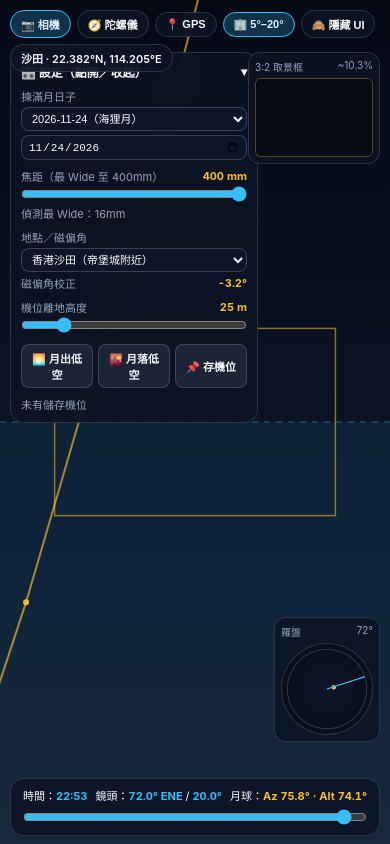
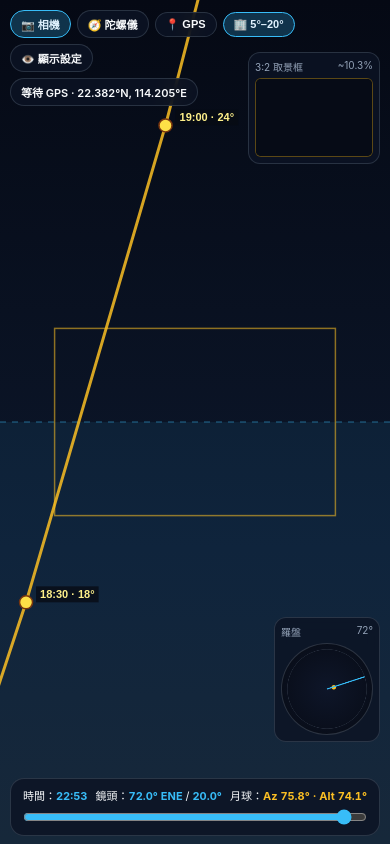
Before and after one commit to Powersupper/PhotoMoonAR, a plain HTML site: page index.html in a window 390 px wide. Drawn offline with Linux system fonts and the light colour scheme; animation ran at ten frames a second.

Commit message:
Update index.html
Improved UI and performance

```diff
--- a/index.html
+++ b/index.html
@@ -59,33 +59,6 @@
       z-index: 2;
     }
 
-    /* Hide UI mode */
-    body.ui-hidden .ui-chrome {
-      display: none !important;
-    }
-
-    #btnShowUi {
-      display: none;
-      position: fixed;
-      top: 12px;
-      right: 12px;
-      z-index: 40;
-      background: rgba(13, 20, 36, 0.75);
-      border: 1px solid rgba(56, 189, 248, 0.6);
-      color: #e0f2fe;
-      border-radius: 999px;
-      padding: 6px 12px;
-      font-size: 12px;
-      font-weight: 700;
-      cursor: pointer;
-    }
-
-    body.ui-hidden #btnShowUi {
-      display: inline-flex;
-      align-items: center;
-      gap: 4px;
-    }
-
     .top-bar {
       position: fixed;
       top: 10px;
@@ -110,8 +83,8 @@
 
     .pill {
       background: var(--panel);
-      backdrop-filter: blur(10px);
-      -webkit-backdrop-filter: blur(10px);
+      backdrop-filter: blur(8px);
+      -webkit-backdrop-filter: blur(8px);
       border: 1px solid var(--panel-border);
       color: var(--text);
       border-radius: 999px;
@@ -143,8 +116,8 @@
       width: 248px;
       max-width: calc(100vw - 20px);
       background: var(--panel);
-      backdrop-filter: blur(10px);
-      -webkit-backdrop-filter: blur(10px);
+      backdrop-filter: blur(8px);
+      -webkit-backdrop-filter: blur(8px);
       border: 1px solid var(--panel-border);
       border-radius: 14px;
       padding: 10px;
@@ -155,6 +128,7 @@
       gap: 8px;
     }
 
+    .side-panel.hidden-panel,
     .side-panel.collapsed .panel-body {
       display: none;
     }
@@ -175,11 +149,7 @@
       gap: 6px;
     }
 
-    .label {
-      color: var(--muted);
-      font-size: 11px;
-    }
-
+    .label { color: var(--muted); font-size: 11px; }
     .val {
       font-variant-numeric: tabular-nums;
       font-weight: 700;
@@ -205,11 +175,7 @@
       margin: 2px 0;
     }
 
-    .btn-row {
-      display: flex;
-      gap: 5px;
-      flex-wrap: wrap;
-    }
+    .btn-row { display: flex; gap: 5px; flex-wrap: wrap; }
 
     .btn {
       flex: 1;
@@ -231,8 +197,8 @@
       right: 10px;
       width: 132px;
       background: var(--panel);
-      backdrop-filter: blur(10px);
-      -webkit-backdrop-filter: blur(10px);
+      backdrop-filter: blur(8px);
+      -webkit-backdrop-filter: blur(8px);
       border: 1px solid var(--panel-border);
       border-radius: 12px;
       padding: 6px;
@@ -262,8 +228,8 @@
       right: 10px;
       width: 106px;
       background: var(--panel);
-      backdrop-filter: blur(10px);
-      -webkit-backdrop-filter: blur(10px);
+      backdrop-filter: blur(8px);
+      -webkit-backdrop-filter: blur(8px);
       border: 1px solid var(--panel-border);
       border-radius: 12px;
       padding: 6px;
@@ -286,8 +252,8 @@
       left: 10px;
       right: 10px;
       background: var(--panel);
-      backdrop-filter: blur(12px);
-      -webkit-backdrop-filter: blur(12px);
+      backdrop-filter: blur(8px);
+      -webkit-backdrop-filter: blur(8px);
       border: 1px solid var(--panel-border);
       border-radius: 14px;
       padding: 8px 12px;
@@ -361,27 +327,24 @@
     <canvas id="arCanvas"></canvas>
   </div>
 
-  <button id="btnShowUi">👁️ 顯示 UI</button>
   <div class="status-toast" id="toast"></div>
 
-  <!-- Top Bar -->
-  <div class="top-bar ui-chrome">
+  <div class="top-bar">
     <div class="top-group">
       <button class="pill active" id="btnCamera">📷 相機</button>
       <button class="pill warn" id="btnGyro">🧭 陀螺儀</button>
       <button class="pill" id="btnGps">📍 GPS</button>
       <button class="pill active" id="btnGuideBand">🏢 5°–20°</button>
-      <button class="pill" id="btnHideUi">🙈 隱藏 UI</button>
+      <button class="pill" id="btnToggleSettings">👁️ 顯示設定</button>
     </div>
     <div class="top-group">
-      <span class="pill" id="gpsBadge">沙田 · 22.382°N, 114.205°E</span>
+      <span class="pill" id="gpsBadge">等待 GPS · 22.382°N, 114.205°E</span>
     </div>
   </div>
 
-  <!-- Left Control Panel -->
-  <div class="side-panel collapsed ui-chrome" id="sidePanel">
+  <div class="side-panel hidden-panel" id="sidePanel">
     <div class="panel-header" id="panelToggle">
-      <span>🎛️ 設定（點開／收起）</span>
+      <span>🎛️ 設定</span>
       <span>▾</span>
     </div>
     <div class="panel-body" style="display:flex;flex-direction:column;gap:8px;">
@@ -406,21 +369,12 @@
           <span class="val" id="focalVal">400 mm</span>
         </div>
         <input type="range" id="focalSlider" min="16" max="400" step="2" value="400" />
-        <div class="row"><span class="label" id="wideDetectLabel">偵測最 Wide：16mm</span></div>
+        <div class="row"><span class="label" id="wideDetectLabel">偵測最 Wide：約 16mm</span></div>
       </div>
 
-      <div>
-        <div class="row"><span class="label">地點／磁偏角</span></div>
-        <select id="presetLoc" style="margin-top:3px;">
-          <option value="22.3820,114.2050,25,香港沙田（帝堡城附近）">香港沙田（帝堡城附近）</option>
-          <option value="22.3130,114.2250,40,香港九龍東">香港九龍東</option>
-          <option value="35.1709,136.8815,15,日本名古屋">日本名古屋</option>
-          <option value="43.5910,142.4700,220,日本北海道美瑛">日本北海道美瑛</option>
-        </select>
-        <div class="row" style="margin-top:3px;">
-          <span class="label">磁偏角校正</span>
-          <span class="val" id="declinationVal">-3.2°</span>
-        </div>
+      <div class="row">
+        <span class="label">磁偏角校正（依 GPS）</span>
+        <span class="val" id="declinationVal">-3.2°</span>
       </div>
 
       <div>
@@ -441,8 +395,7 @@
     </div>
   </div>
 
-  <!-- 3:2 Telephoto Crop Preview -->
-  <div class="crop-box ui-chrome">
+  <div class="crop-box">
     <div class="crop-title">
       <span>3:2 取景框</span>
       <span id="moonShareVal">~10.3%</span>
@@ -450,8 +403,7 @@
     <canvas id="cropCanvas" width="260" height="173"></canvas>
   </div>
 
-  <!-- Radar Compass -->
-  <div class="radar-card ui-chrome">
+  <div class="radar-card">
     <div class="crop-title">
       <span>羅盤</span>
       <span id="radarAzVal">72°</span>
@@ -459,8 +411,7 @@
     <canvas id="radarCanvas" width="200" height="200"></canvas>
   </div>
 
-  <!-- Bottom Timeline -->
-  <div class="bottom-dock ui-chrome">
+  <div class="bottom-dock">
     <div class="telemetry-strip">
       <div class="telemetry-item">時間：<strong id="timeLabel">22:53</strong></div>
       <div class="telemetry-item">鏡頭：<strong id="camAzLabel">72.0° ENE</strong> / <strong id="camAltLabel">20.0°</strong></div>
@@ -483,6 +434,7 @@
       gyroEnabled: false,
       cameraEnabled: false,
       showGuideBand: true,
+      settingsVisible: false,
       declination: -3.2,
       pinnedSpots: []
     };
@@ -495,6 +447,29 @@
     const radarCtx = radarCanvas.getContext('2d');
     const videoEl = document.getElementById('cameraFeed');
 
+    // Render scheduling state (dirty flag + cached daily trajectory)
+    let needsRender = true;
+    let rafId = null;
+    let trajectoryCacheKey = '';
+    let trajectoryCache = [];
+    let viewW = window.innerWidth;
+    let viewH = window.innerHeight;
+    const lastText = Object.create(null);
+
+    function setTextIfChanged(id, text) {
+      if (lastText[id] !== text) {
+        lastText[id] = text;
+        document.getElementById(id).textContent = text;
+      }
+    }
+
+    function markDirty() {
+      needsRender = true;
+      if (!rafId) {
+        rafId = requestAnimationFrame(renderLoop);
+      }
+    }
+
     function showToast(msg) {
       const el = document.getElementById('toast');
       el.textContent = msg;
@@ -503,13 +478,14 @@
       showToast._t = setTimeout(() => { el.style.display = 'none'; }, 2200);
     }
 
-    function setUiHidden(hidden) {
-      document.body.classList.toggle('ui-hidden', hidden);
-      if (hidden) showToast('已隱藏 UI，按右上角「顯示 UI」還原');
-    }
-
-    document.getElementById('btnHideUi').addEventListener('click', () => setUiHidden(true));
-    document.getElementById('btnShowUi').addEventListener('click', () => setUiHidden(false));
+    const btnToggleSettings = document.getElementById('btnToggleSettings');
+    const sidePanel = document.getElementById('sidePanel');
+    btnToggleSettings.addEventListener('click', () => {
+      state.settingsVisible = !state.settingsVisible;
+      sidePanel.classList.toggle('hidden-panel', !state.settingsVisible);
+      btnToggleSettings.classList.toggle('active', state.settingsVisible);
+      btnToggleSettings.textContent = state.settingsVisible ? '🙈 隱藏設定' : '👁️ 顯示設定';
+    });
 
     function estimateDeclination(lat, lon) {
       const dLat = (lat - 22.38) * 0.08;
@@ -562,6 +538,21 @@
       };
     }
 
+    function getCachedTrajectory() {
+      const key = `${state.dateStr}|${state.lat.toFixed(3)}|${state.lon.toFixed(3)}`;
+      if (key === trajectoryCacheKey) return trajectoryCache;
+      const pts = [];
+      for (let t = 0; t <= 1440; t += 30) {
+        const pos = getMoonPosition(state.dateStr, t, state.lat, state.lon);
+        if (pos.altitude >= -2) {
+          pts.push({ t, az: pos.azimuth, alt: pos.altitude });
+        }
+      }
+      trajectoryCacheKey = key;
+      trajectoryCache = pts;
+      return pts;
+    }
+
     function azToCompass(az) {
       const dirs = ['N', 'NNE', 'NE', 'ENE', 'E', 'ESE', 'SE', 'SSE', 'S', 'SSW', 'SW', 'WSW', 'W', 'WNW', 'NW', 'NNW'];
       return dirs[Math.round(((az % 360) + 360) % 360 / 22.5) % 16];
@@ -581,10 +572,13 @@
     }
 
     function resize() {
+      viewW = window.innerWidth;
+      viewH = window.innerHeight;
       const dpr = Math.min(window.devicePixelRatio || 1, 2);
-      arCanvas.width = window.innerWidth * dpr;
-      arCanvas.height = window.innerHeight * dpr;
+      arCanvas.width = viewW * dpr;
+      arCanvas.height = viewH * dpr;
       arCtx.setTransform(dpr, 0, 0, dpr, 0, 0);
+      markDirty();
     }
     window.addEventListener('resize', resize);
     resize();
@@ -605,24 +599,23 @@
       lastX = e.clientX;
       lastY = e.clientY;
       const hfov = getHov(state.focalMm);
-      const degPerPx = hfov / Math.max(window.innerWidth, 400);
+      const degPerPx = hfov / Math.max(viewW, 400);
       state.camAz = ((state.camAz - dx * degPerPx * 1.4) % 360 + 360) % 360;
       state.camPitch = Math.max(-15, Math.min(85, state.camPitch + dy * degPerPx * 1.4));
+      markDirty();
     });
 
     window.addEventListener('pointerup', () => { isDragging = false; });
 
     radarCanvas.addEventListener('click', (e) => {
       const rect = radarCanvas.getBoundingClientRect();
-      const cx = rect.width / 2;
-      const cy = rect.height / 2;
-      const x = e.clientX - rect.left - cx;
-      const y = e.clientY - rect.top - cy;
+      const x = e.clientX - rect.left - rect.width / 2;
+      const y = e.clientY - rect.top - rect.height / 2;
       const deg = (Math.atan2(y, x) * 180 / Math.PI + 90 + 360) % 360;
       state.camAz = Number(deg.toFixed(1));
+      markDirty();
     });
 
-    // Detect widest lens approximate focal length from track capabilities if available
     function detectWidestFocal(track) {
       try {
         const caps = track.getCapabilities ? track.getCapabilities() : null;
@@ -630,7 +623,6 @@
           return Math.max(13, Math.round(24 * caps.zoom.min));
         }
       } catch (_) {}
-      // Typical smartphone ultra-wide is ~13-16mm
       return 16;
     }
 
@@ -654,8 +646,8 @@
           slider.min = widest;
           if (state.focalMm < widest) state.focalMm = widest;
           slider.value = state.focalMm;
-          document.getElementById('focalVal').textContent = `${state.focalMm} mm`;
-          document.getElementById('wideDetectLabel').textContent = `偵測最 Wide：約 ${widest}mm`;
+          setTextIfChanged('focalVal', `${state.focalMm} mm`);
+          setTextIfChanged('wideDetectLabel', `偵測最 Wide：約 ${widest}mm`);
           showToast(`已開相機（最 Wide 約 ${widest}mm）`);
         } catch (err) {
           showToast('無法開啟相機，已用模擬畫面');
@@ -669,8 +661,10 @@
         state.cameraEnabled = false;
         btn.classList.remove('active');
       }
+      markDirty();
     });
 
+    let gyroPending = false;
     document.getElementById('btnGyro').addEventListener('click', async () => {
       const btn = document.getElementById('btnGyro');
       if (state.gyroEnabled) {
@@ -686,7 +680,7 @@
             return;
           }
         }
-        window.addEventListener('deviceorientation', handleOrientation);
+        window.addEventListener('deviceorientation', handleOrientation, { passive: true });
         state.gyroEnabled = true;
         btn.classList.add('active');
         showToast('已啟用陀螺儀＋磁偏角修正');
@@ -703,45 +697,61 @@
       } else if (typeof e.alpha === 'number' && !isNaN(e.alpha)) {
         heading = (360 - e.alpha) % 360;
       }
+      let changed = false;
       if (heading !== null) {
-        state.camAz = ((heading + state.declination) % 360 + 360) % 360;
+        const nextAz = ((heading + state.declination) % 360 + 360) % 360;
+        if (Math.abs(nextAz - state.camAz) >= 0.25) {
+          state.camAz = nextAz;
+          changed = true;
+        }
       }
       if (typeof e.beta === 'number' && !isNaN(e.beta)) {
-        state.camPitch = Math.max(-15, Math.min(85, e.beta - 75));
+        const nextPitch = Math.max(-15, Math.min(85, e.beta - 75));
+        if (Math.abs(nextPitch - state.camPitch) >= 0.25) {
+          state.camPitch = nextPitch;
+          changed = true;
+        }
+      }
+      if (changed && !gyroPending) {
+        gyroPending = true;
+        requestAnimationFrame(() => {
+          gyroPending = false;
+          markDirty();
+        });
       }
     }
 
-    document.getElementById('btnGps').addEventListener('click', () => {
-      if (!navigator.geolocation) return;
-      showToast('取得 GPS 中...');
+    function requestCurrentGps(silent) {
+      if (!navigator.geolocation) {
+        if (!silent) showToast('瀏覽器不支援 GPS');
+        return;
+      }
+      if (!silent) showToast('更新 GPS 位置中...');
       navigator.geolocation.getCurrentPosition(
         (pos) => {
           state.lat = Number(pos.coords.latitude.toFixed(4));
           state.lon = Number(pos.coords.longitude.toFixed(4));
           state.declination = estimateDeclination(state.lat, state.lon);
-          document.getElementById('gpsBadge').textContent = `${state.lat}°N, ${state.lon}°E`;
-          document.getElementById('declinationVal').textContent = `${state.declination > 0 ? '+' : ''}${state.declination}°`;
-          showToast(`GPS 已更新（磁偏角 ${state.declination}°）`);
+          setTextIfChanged('gpsBadge', `GPS · ${state.lat}°N, ${state.lon}°E`);
+          setTextIfChanged('declinationVal', `${state.declination > 0 ? '+' : ''}${state.declination}°`);
+          document.getElementById('btnGps').classList.add('active');
+          if (!silent) showToast(`已更新 GPS（磁偏角 ${state.declination}°）`);
+          markDirty();
         },
-        () => showToast('未能取得 GPS')
+        () => {
+          if (!silent) showToast('未能取得 GPS，請檢查定位權限');
+        },
+        { enableHighAccuracy: true, timeout: 8000 }
       );
-    });
+    }
 
-    document.getElementById('presetLoc').addEventListener('change', (e) => {
-      const [lat, lon, alt, name] = e.target.value.split(',');
-      state.lat = parseFloat(lat);
-      state.lon = parseFloat(lon);
-      state.camHeightM = parseInt(alt, 10);
-      state.declination = estimateDeclination(state.lat, state.lon);
-      document.getElementById('camAltSlider').value = state.camHeightM;
-      document.getElementById('camAltVal').textContent = `${state.camHeightM} m`;
-      document.getElementById('gpsBadge').textContent = `${name} · ${state.lat}°N`;
-      document.getElementById('declinationVal').textContent = `${state.declination > 0 ? '+' : ''}${state.declination}°`;
-    });
+    document.getElementById('btnGps').addEventListener('click', () => requestCurrentGps(false));
+    requestCurrentGps(true);
 
     document.getElementById('btnGuideBand').addEventListener('click', (e) => {
       state.showGuideBand = !state.showGuideBand;
       e.currentTarget.classList.toggle('active', state.showGuideBand);
+      markDirty();
     });
 
     document.getElementById('panelToggle').addEventListener('click', () => {
@@ -752,24 +762,31 @@
       state.dateStr = e.target.value;
       document.getElementById('dateInput').value = e.target.value;
       showToast(`已選滿月日：${e.target.value}`);
+      markDirty();
     });
 
     document.getElementById('dateInput').addEventListener('change', (e) => {
-      if (e.target.value) state.dateStr = e.target.value;
+      if (e.target.value) {
+        state.dateStr = e.target.value;
+        markDirty();
+      }
     });
 
     document.getElementById('focalSlider').addEventListener('input', (e) => {
       state.focalMm = parseInt(e.target.value, 10);
-      document.getElementById('focalVal').textContent = `${state.focalMm} mm`;
+      setTextIfChanged('focalVal', `${state.focalMm} mm`);
+      markDirty();
     });
 
     document.getElementById('camAltSlider').addEventListener('input', (e) => {
       state.camHeightM = parseInt(e.target.value, 10);
-      document.getElementById('camAltVal').textContent = `${state.camHeightM} m`;
+      setTextIfChanged('camAltVal', `${state.camHeightM} m`);
+      markDirty();
     });
 
     document.getElementById('timeSlider').addEventListener('input', (e) => {
       state.minutesOfDay = parseInt(e.target.value, 10);
+      markDirty();
     });
 
     function findGoldenAltitude(targetAlt) {
@@ -789,6 +806,7 @@
       state.camAz = Number(pos.azimuth.toFixed(1));
       state.camPitch = Math.max(2, Math.min(30, Number(pos.altitude.toFixed(1))));
       showToast(`${formatTime(bestMin)} · 約 ${pos.altitude.toFixed(1)}°`);
+      markDirty();
     }
 
     document.getElementById('btnGoldenRise').addEventListener('click', () => findGoldenAltitude(10));
@@ -841,8 +859,9 @@
       document.getElementById('dateInput').value = s.date;
       document.getElementById('timeSlider').value = s.mins;
       document.getElementById('focalSlider').value = s.focal;
-      document.getElementById('focalVal').textContent = `${s.focal} mm`;
+      setTextIfChanged('focalVal', `${s.focal} mm`);
       showToast('已載入機位');
+      markDirty();
     };
 
     window.deleteSpot = function(idx) {
@@ -869,8 +888,8 @@
     loadSpots();
 
     function draw() {
-      const w = window.innerWidth;
-      const h = window.innerHeight;
+      const w = viewW;
+      const h = viewH;
       const hfov = getHov(state.focalMm);
       const vfov = hfov * (h / Math.max(w, 1));
 
@@ -887,7 +906,7 @@
 
         arCtx.beginPath();
         arCtx.moveTo(0, h);
-        for (let sx = 0; sx <= w; sx += 24) {
+        for (let sx = 0; sx <= w; sx += 32) {
           const azAtX = state.camAz + ((sx / w) - 0.5) * hfov;
           const ridgeAlt = 6 + 5 * Math.sin(azAtX * 0.12) + 2.5 * Math.cos(azAtX * 0.29);
           const sy = horizonY - ((ridgeAlt - state.camPitch) / vfov) * h + heightOffset * 0.25;
@@ -895,15 +914,15 @@
         }
         arCtx.lineTo(w, h);
         arCtx.closePath();
-        arCtx.fillStyle = 'rgba(15, 23, 42, 0.9)';
+        arCtx.fillStyle = 'rgba(15, 23, 42, 0.92)';
         arCtx.fill();
 
-        for (let sx = 0; sx < w; sx += 76) {
+        arCtx.fillStyle = 'rgba(20, 30, 48, 0.95)';
+        for (let sx = 0; sx < w; sx += 80) {
           const azAtX = state.camAz + ((sx / w) - 0.5) * hfov;
           const bldgTopAlt = 8 + 9 * Math.abs(Math.sin(azAtX * 0.23 + 1.1));
           const topY = horizonY - ((bldgTopAlt - state.camPitch) / vfov) * h + heightOffset * 0.5;
-          arCtx.fillStyle = 'rgba(20, 30, 48, 0.95)';
-          arCtx.fillRect(sx + 4, topY, 68, h - topY);
+          arCtx.fillRect(sx + 4, topY, 72, h - topY);
         }
       } else {
         arCtx.clearRect(0, 0, w, h);
@@ -918,8 +937,8 @@
         arCtx.fillStyle = 'rgba(56, 189, 248, 0.08)';
         arCtx.fillRect(0, Math.min(y20, y5), w, Math.abs(y5 - y20));
         arCtx.setLineDash([6, 6]);
-        arCtx.strokeStyle = 'rgba(56, 189, 248, 0.45)';
-        arCtx.lineWidth = 1;
+        arCtx.strokeStyle = 'rgba(56, 189, 248, 0.5)';
+        arCtx.lineWidth = 1.2;
         arCtx.beginPath();
         arCtx.moveTo(0, y20); arCtx.lineTo(w, y20);
         arCtx.moveTo(0, y5); arCtx.lineTo(w, y5);
@@ -927,47 +946,57 @@
         arCtx.setLineDash([]);
       }
 
-      const points = [];
-      for (let t = 0; t <= 1440; t += 30) {
-        const pos = getMoonPosition(state.dateStr, t, state.lat, state.lon);
-        if (pos.altitude >= -2) {
-          points.push({
-            t,
-            az: pos.azimuth,
-            alt: pos.altitude,
-            x: degToScreenX(pos.azimuth),
-            y: altToScreenY(pos.altitude)
-          });
-        }
-      }
-
-      if (points.length > 1) {
+      const rawPts = getCachedTrajectory();
+      if (rawPts.length > 1) {
         arCtx.beginPath();
-        points.forEach((p, idx) => idx === 0 ? arCtx.moveTo(p.x, p.y) : arCtx.lineTo(p.x, p.y));
-        arCtx.strokeStyle = 'rgba(251, 191, 36, 0.65)';
-        arCtx.lineWidth = 2;
+        rawPts.forEach((p, idx) => {
+          const x = degToScreenX(p.az);
+          const y = altToScreenY(p.alt);
+          if (idx === 0) arCtx.moveTo(x, y);
+          else arCtx.lineTo(x, y);
+        });
+        arCtx.strokeStyle = 'rgba(251, 191, 36, 0.85)';
+        arCtx.lineWidth = 3;
         arCtx.stroke();
 
-        points.forEach(p => {
+        arCtx.font = 'bold 11px sans-serif';
+        for (let i = 0; i < rawPts.length; i++) {
+          const p = rawPts[i];
+          const x = degToScreenX(p.az);
+          const y = altToScreenY(p.alt);
+          if (x < -40 || x > w + 40 || y < -30 || y > h + 30) continue;
+
           arCtx.beginPath();
-          arCtx.arc(p.x, p.y, 3, 0, Math.PI * 2);
-          arCtx.fillStyle = '#fbbf24';
+          arCtx.arc(x, y, 6.5, 0, Math.PI * 2);
+          arCtx.fillStyle = '#fde047';
           arCtx.fill();
-        });
+          arCtx.lineWidth = 1.5;
+          arCtx.strokeStyle = '#78350f';
+          arCtx.stroke();
+
+          if (Math.abs(angleDiff(p.az, state.camAz)) < hfov * 0.6) {
+            const tag = `${formatTime(p.t)} · ${Math.round(p.alt)}°`;
+            const tw = arCtx.measureText(tag).width + 8;
+            arCtx.fillStyle = 'rgba(7, 11, 20, 0.78)';
+            arCtx.fillRect(x + 10, y - 16, tw, 16);
+            arCtx.fillStyle = '#fef08a';
+            arCtx.fillText(tag, x + 14, y - 4);
+          }
+        }
       }
 
       const moon = getMoonPosition(state.dateStr, state.minutesOfDay, state.lat, state.lon);
       const moonAngDiam = 0.53;
-      const moonRadiusPx = Math.max(5, (moonAngDiam / hfov) * w * 0.5);
+      const moonRadiusPx = Math.max(7, (moonAngDiam / hfov) * w * 0.5);
       const mx = degToScreenX(moon.azimuth);
       const my = altToScreenY(moon.altitude);
 
-      const glow = arCtx.createRadialGradient(mx, my, moonRadiusPx * 0.2, mx, my, moonRadiusPx * 3.2);
-      glow.addColorStop(0, 'rgba(254, 240, 138, 0.65)');
+      const glow = arCtx.createRadialGradient(mx, my, moonRadiusPx * 0.2, mx, my, moonRadiusPx * 3.8);
+      glow.addColorStop(0, 'rgba(254, 240, 138, 0.85)');
       glow.addColorStop(1, 'rgba(251, 191, 36, 0)');
       arCtx.fillStyle = glow;
       arCtx.beginPath();
-      arCtx.arc(mx, my, moonRadiusPx * 3.2, 0, Math.PI * 2);
+      arCtx.arc(mx, my, moonRadiusPx * 3.8, 0, Math.PI * 2);
       arCtx.fill();
 
       arCtx.beginPath();
@@ -981,10 +1010,10 @@
       arCtx.lineWidth = 1.5;
       arCtx.strokeRect((w - cropW) / 2, (h - cropH) / 2, cropW, cropH);
 
-      document.getElementById('timeLabel').textContent = formatTime(state.minutesOfDay);
-      document.getElementById('camAzLabel').textContent = `${state.camAz.toFixed(1)}° ${azToCompass(state.camAz)}`;
-      document.getElementById('camAltLabel').textContent = `${state.camPitch.toFixed(1)}°`;
-      document.getElementById('moonPosLabel').textContent = `Az ${moon.azimuth.toFixed(1)}° · Alt ${moon.altitude.toFixed(1)}°`;
+      setTextIfChanged('timeLabel', formatTime(state.minutesOfDay));
+      setTextIfChanged('camAzLabel', `${state.camAz.toFixed(1)}° ${azToCompass(state.camAz)}`);
+      setTextIfChanged('camAltLabel', `${state.camPitch.toFixed(1)}°`);
+      setTextIfChanged('moonPosLabel', `Az ${moon.azimuth.toFixed(1)}° · Alt ${moon.altitude.toFixed(1)}°`);
 
       const cw = cropCanvas.width, ch = cropCanvas.height;
       cropCtx.clearRect(0, 0, cw, ch);
@@ -993,7 +1022,7 @@
 
       const cropHfov = getHov(state.focalMm);
       const cropVfov = cropHfov * (2 / 3);
-      document.getElementById('moonShareVal').textContent = `~${((moonAngDiam / cropHfov) * 100).toFixed(1)}%`;
+      setTextIfChanged('moonShareVal', `~${((moonAngDiam / cropHfov) * 100).toFixed(1)}%`);
 
       const cmx = cw * 0.5 + (angleDiff(moon.azimuth, state.camAz) / cropHfov) * cw;
       const cmy = ch * 0.5 - ((moon.altitude - state.camPitch) / cropVfov) * ch;
@@ -1007,7 +1036,7 @@
       const rw = radarCanvas.width, rh = radarCanvas.height;
       const rcx = rw / 2, rcy = rh / 2, radMax = rw * 0.44;
       radarCtx.clearRect(0, 0, rw, rh);
-      document.getElementById('radarAzVal').textContent = `${Math.round(state.camAz)}°`;
+      setTextIfChanged('radarAzVal', `${Math.round(state.camAz)}°`);
 
       radarCtx.strokeStyle = 'rgba(148, 163, 184, 0.25)';
       radarCtx.beginPath();
@@ -1028,11 +1057,16 @@
       radarCtx.strokeStyle = '#38bdf8';
       radarCtx.lineWidth = 2.5;
       radarCtx.stroke();
-
-      requestAnimationFrame(draw);
     }
 
-    draw();
+    function renderLoop() {
+      rafId = null;
+      if (!needsRender) return;
+      needsRender = false;
+      draw();
+    }
+
+    markDirty();
   </script>
 </body>
 </html>
```
